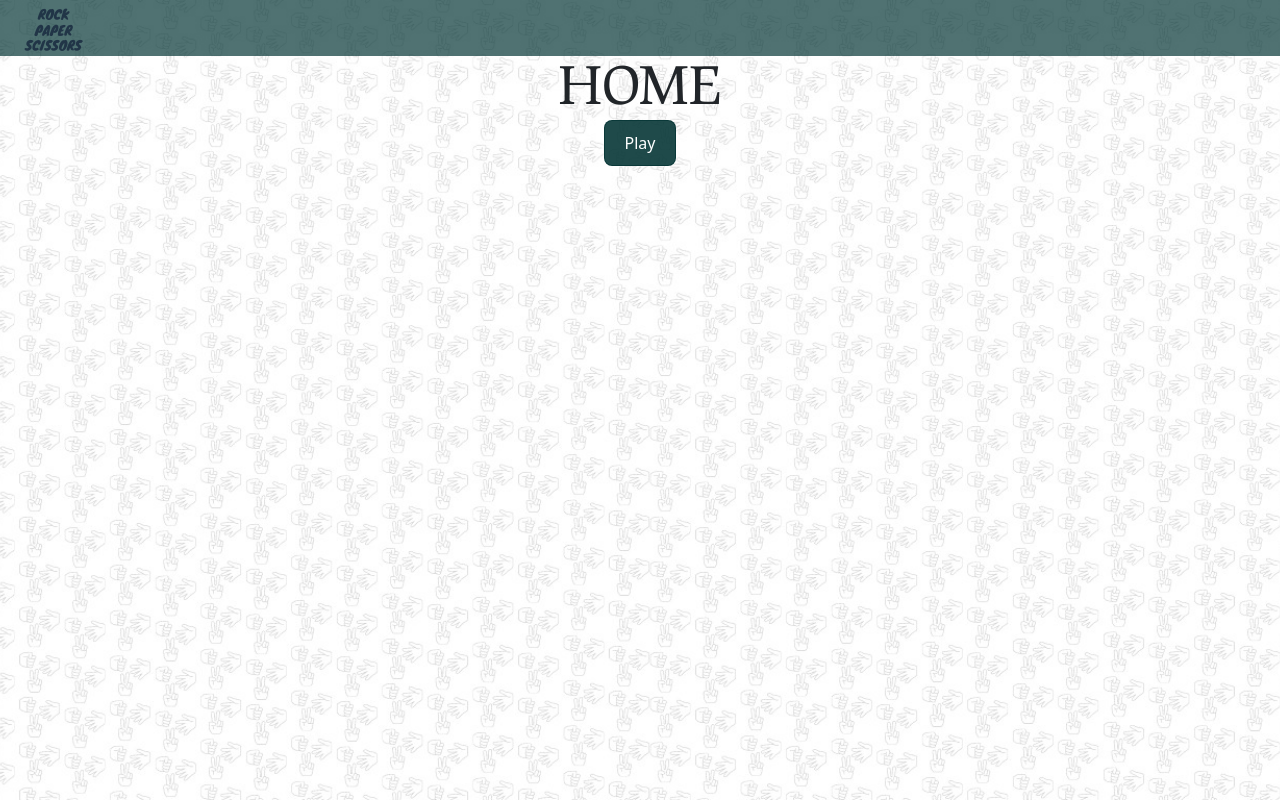
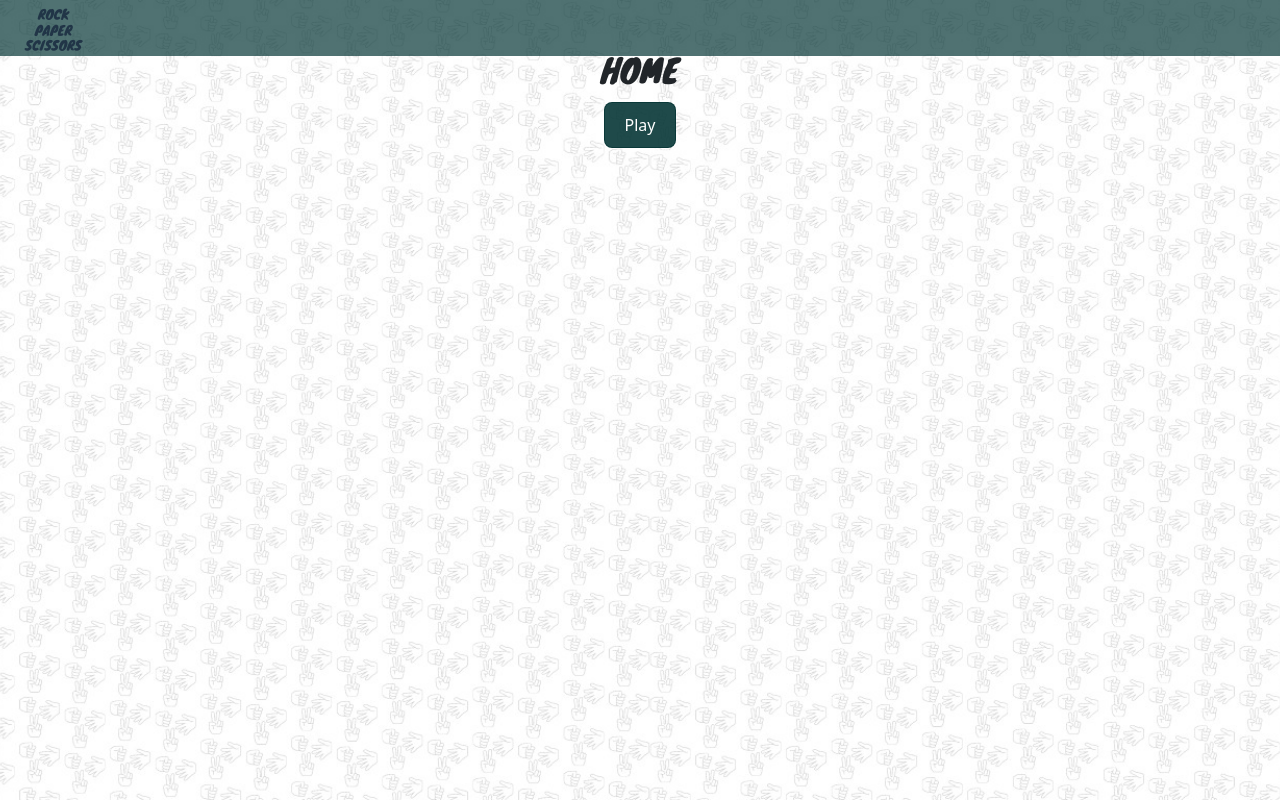
Before and after one commit to scottfzd/rock-paper-scissors, a React app: page /home in a window 1280 px wide. Built offline with nearby package versions, Linux system fonts and the light colour scheme; the HTML template or start-up script is replaced by a standard one.

Commit message:
change fontFamily

```diff
--- a/src/pages/HomePage.jsx
+++ b/src/pages/HomePage.jsx
@@ -12,7 +12,7 @@
 
     return (
         <>
-        <h1 style={{fontFamily: 'Prociono'}}>HOME</h1>
+        <h2 style={{fontFamily: 'Knewave'}}>HOME</h2>
         <button onClick={handleClick} className="play-button">Play</button>
         </>
     );
```
